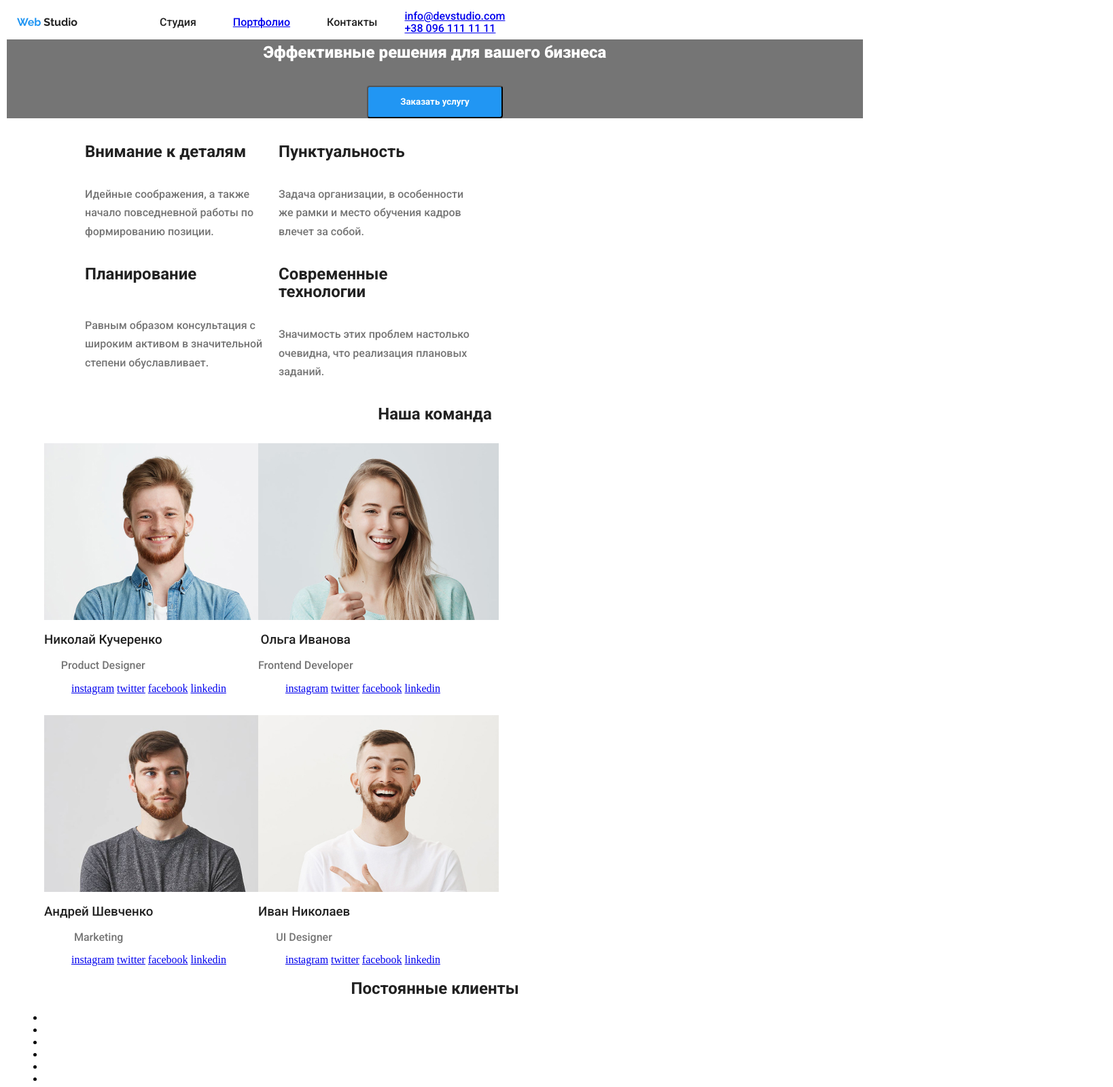
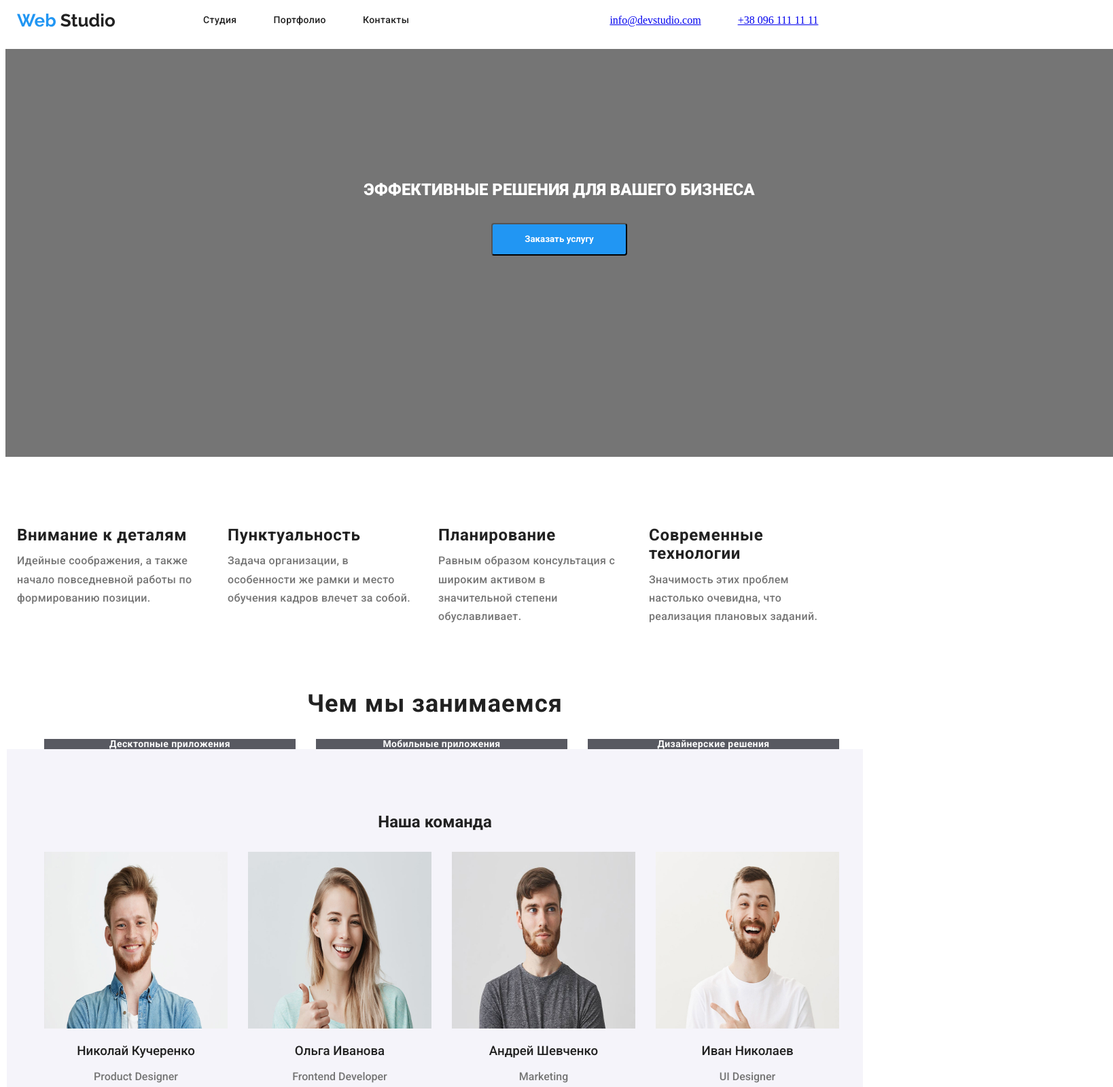
Before and after one commit to olena-bystra/goit-markup-hw-03-2, a plain HTML site: page index.html in a window 1280 px wide. Shown: the top 1599 px of the page at 68% size, 1638 px wide, since content can reach past the window. Drawn offline with Linux system fonts and the light colour scheme.

Commit message:
геометрия страницы поправлена

```diff
--- a/css/styles.css
+++ b/css/styles.css
@@ -3,11 +3,10 @@
 }
 
 .body{
-    width: 1230px;
-    padding-left: 15px;
-    padding-right: 15px;
-    margin-left: auto;
-    margin-right: auto;
+    font-family: Roboto, Raleway;
+    font-size: 14px;
+    line-height: 1.625;
+    letter-spacing: 0.02em;
 }
 
 .container{
@@ -16,6 +15,7 @@
     padding-right: 15px;
     margin-left: auto;
     margin-right: auto;
+    /*outline: 2px solid tomato;*/
 }
 :root{
     --main-text-color: #757575;
@@ -29,6 +29,7 @@
 .header{
     display: flex;
     align-items: center;
+   /* outline: 2px solid tomato;*/
 }
 
 .nav{
@@ -42,11 +43,14 @@
 
 .logo{
     margin-right: 81px;
+    width: 153px;
     font-family: Raleway;
     font-weight: bold;
+    font-size: 26px;
     line-height: 1.1;
     color: var(--title-text-color);
     text-decoration: none;
+    /*outline: 2px solid tomato;*/
 }
 
 .accent{
@@ -56,9 +60,12 @@
 .nav {
     font-family: Roboto;
     font-weight: 500;
-    line-height: 1.1;
+    font-size: 14px;
+    line-height: 1.14;
+    letter-spacing: 0.03em;
     color: var(--title-text-color);
     text-decoration: none;
+    /*outline: 2px solid tomato;*/
 }
 
 .nav:focus,
@@ -66,37 +73,67 @@
     color: #2196F3;
 }
 
-.kontakt{
-    display:block;
-    margin:auto;
+.box-kontakt{
+    display: inline-block;
+    margin-right: 0;
+    margin-left: 295px;
+    justify-content: end;
+    /*outline: 2px solid tomato;*/
 }
 
-.kontakt {
+.phone
+.email {
     font-family: Roboto;
     font-weight: 500;
-    line-height: 1.1;
+    font-size: 14px;
+    line-height: 1.14;
+    letter-spacing: 0.02em;
+    text-decoration: none;
     color: var(--main-text-color);
-    text-decoration: none;
+
+}
+
+.phone{
+    margin-right: 0;
+    /*outline: 2px solid tomato;*/
+}
+
+.email{
+    margin-right: 50px;
+    /*outline: 2px solid tomato;*/
 }
 
 /*--HERO--*/
 .hero{
+    width: 1600px;
+    height: 600px;
     background-color: #757575;
+    text-align: center;
 }
 
 .hero-section{
     text-align: center;
+    margin-bottom: 82px;
+    /*outline: 2px solid tomato;*/
 }
 
 .hero-title {
-    margin-top: 0;
+    margin-left: auto;
+    margin-right: auto;
+    padding-top: 188px;
+    width: 696px;
     margin-bottom: 30px;
+    white-space: pre-wrap;
+
     font-family: Roboto;
     font-weight: 900;
     line-height: 1.6;
     color: #ffffff;
     text-decoration: none;
     text-align: center;
+    text-transform: uppercase;
+    /*background-color: #2196F3;*/
+   /* outline: 2px solid tomato;*/
 }
 
 .button-hero {
@@ -108,21 +145,24 @@
     font-family: Roboto;
     font-weight: bold;
     line-height: 1.8;
-    color:#ffffff ;
-    background-color:  #2196F3;
+    color: #ffffff ;
+    background-color: #2196F3;
+   /* outline: 2px solid tomato;*/
 }
 
 /*--ADVANTAGES--*/
 
 .advantages-item{
     display: flex;
-    flex-wrap: wrap;
-    width: calc((100% - 30px) / 2);
-    margin-left: 30px;
+    padding: 0;
+    margin-top: 0;
+    justify-content: space-between;
+    align-self: center;
+   /* outline: 2px solid tomato; */
 }
 
-.advantages-item:nth-child(2n){
-    margin-left: 0;
+.advantages-list:ntn-last-child{
+    margin-right: 0;
 }
 
 .advantages-item:nth-last-child(-n+2){
@@ -130,27 +170,101 @@
 }
 
 .advantages-title {
+    width: 270px;
+    margin-bottom: 10px;
+    text-align: start;
+    align-items: center;
+
     font-family: Roboto;
     font-weight: bold;
-    line-height: 1.1;
-     color:var(--title-text-color);
+    line-height: 1.142;
+    letter-spacing: 0.03em;
+    color:var(--title-text-color);
+    text-decoration: none;
+    /*outline: 2px solid tomato;*/
 }
 
 .advantages-text {
+    width: 270px;
+    margin-top: 0;
+    margin-bottom: 0em;
+    text-align: start;
+
     font-family: Roboto;
     font-weight: normal;
-    line-height: 1.7;
+    line-height: 1.71;
+    letter-spacing: 0.02em;
     color: var(--main-text-color);
+    /*outline: 2px solid tomato;*/
+}
+
+.advantages-list{
+    display: block;
+    width: 270px;
+    margin-right: 30px;
+    justify-content: space-between;
+   /* outline: 2px solid tomato;*/
+}
+
+.advantages-list:ntn(:last-child){
+    margin-right: 0;
+}
+
+/*--DOING--*/
+
+.doing-title{
+    margin-top: 0;
+    padding-top: 94px;
+
+    font-family: Roboto;
+    font-weight: bold;
+    font-size: 36px;
+    line-height: 1.166;
+    letter-spacing: 0.03em;
+    text-align: center;
+    color: var(--title-text-color);
+   /* outline: 2px solid tomato;*/
+}
+
+.doing-item{
+    display: flex;
+    margin-bottom: 0;
+    margin-top: 0;
+    margin-left: auto;
+    margin-right: auto;
+}
+
+.doing-list{
+    display: inline-block;
+    width: 370px;
+    margin-right: 30px;
+    text-align: center;
+
+    font-family: Roboto;
+    font-weight: bold;
+    font-size: 14px;
+    line-height: 1.14;
+    letter-spacing: 0.03em;
+    color: white;
+    background-color: rgba(47, 48, 58, 0.8);
+    /*outline: 2px solid tomato;*/
+}
+
+.doing-list:nth-last-child(-n+1){
+    margin-right: 0;
 }
 
 /*--COMMAND--*/
 
+.command{
+    background-color: #F5F4FA;;
+}
+
 .command-item{
     display: flex;
-    flex-wrap: wrap;
-    width: calc((100% - 30px ) / 2);
-    margin-right: 30px;
-    margin-bottom: 30px;
+    margin-top: 0;
+    margin-left: auto;
+    margin-right: auto;
 }
 
 .command-item:nth-child(2n){
@@ -159,6 +273,16 @@
 
 .command-item:nth-last-child(-n+2){
     margin-bottom: 0;
+}
+
+.command-list{
+    display: inline-block;
+    margin-right: 30px;
+   /* outline: 2px solid tomato;*/
+}
+
+.command-list:nth-last-child(-n+1){
+    margin-right: 0;
 }
 
 .name{
@@ -172,6 +296,8 @@
 
 .command-title {
     margin-bottom: 30px;
+    margin-top: 0;
+    padding-top: 94px;
     font-family: Roboto;
     font-weight: bold;
     line-height: 1.1;
@@ -203,12 +329,16 @@
 /*--CLIENTS--*/
 
 .clients-title {
+    margin-top: 0;
+    padding-top: 94px;
+
     font-family: Roboto;
     font-weight: bold;
     line-height: 1.1;
     text-align: center;
     color: var(--title-text-color);
 }
+
  /*--FOOTER--*/
 
  .bottom{
@@ -274,6 +404,10 @@
 .page-item{
     display: flex;
     justify-content: center;
+    margin-bottom: 0;
+    margin-top: 0;
+    padding-left: 0;
+    /*outline: 2px solid tomato;*/
 }
 
 .page-menu-title {
@@ -289,6 +423,11 @@
     border: 1px solid transparent
 }
 
+.page-list{
+    display: inline-block;
+    padding-top: 93px;
+}
+
 .page-item:not(:last-child){
     margin-right: 0;
 }
@@ -298,18 +437,32 @@
     color: #ffffff;
     background-color: #2196F3;
 }
- /*--PORTFOLIO--*/
+ /*--PORTFOLIO images--*/
 
 .portfolio-item{
     display: flex;
     flex-wrap: wrap;
+    margin-top: 0;
+    margin-bottom: 0;
+    margin-left: auto;
+    margin-right: auto;
+    padding-left: 0;
+    padding-top: 50px;
+    margin-bottom: 94px;
+    justify-content: center;
+    /*outline: 2px solid tomato;*/
 }
 
-.portfolio-item{
+.portfolio-list:nth-child(3n){
+    margin-right: 0;
+}
+.portfolio-list{
+    display: inline-block;
     margin-right: 30px;
+    /*outline: 2px solid tomato;*/
 }
 
-.portfolio-item.advantages-item:nth-child(2n){
+.portfolio-item.advantages-item:nth-child(){
     margin-right: 0;
 }
 
--- a/index.html
+++ b/index.html
@@ -20,15 +20,13 @@
             <nav>
                 <ul class="nav">
                     <li class="nav">Студия</li>
-                    <li class="nav"><a href="./portfolio.html">Портфолио</a></li>
+                    <li class="nav"><a href="./portfolio.html" class="nav">Портфолио</a></li>
                     <li class="nav">Контакты</li>
                 </ul>
             </nav>
             <div class="box-kontakt">
-                <ul class="kontakt">
-                    <li class="kontakt"><a href="maito:info@devstudio.com">info@devstudio.com</a></li>
-                    <li class="kontakt"><a href="tel:+380961111111">+38 096 111 11 11</a></li>
-                </ul>
+                <a href="maito:info@devstudio.com" class="email">info@devstudio.com</a>
+                <a href="tel:+380961111111" class="phone">+38 096 111 11 11</a>
             </div>
         </div>
     </header>
@@ -44,28 +42,28 @@
         <section class="advantages-section">
             <div class="container advantages">
                 <ul class="advantages-item">
-                    <li class="advantages-item">
+                    <li class="advantages-list">
                         <h2 class="advantages-title">Внимание к деталям</h2>
                         <p class="advantages-text">
                             Идейные соображения, а также начало повседневной работы по
                             формированию позиции.
                         </p>
                     </li>
-                    <li class="advantages-item">
+                    <li class="advantages-list">
                         <h2 class="advantages-title">Пунктуальность</h2>
                         <p class="advantages-text">
                             Задача организации, в особенности же рамки и место обучения кадров
                             влечет за собой.
                         </p>
                     </li>
-                    <li class="advantages-item">
+                    <li class="advantages-list">
                         <h2 class="advantages-title">Планирование</h2>
                         <p class="advantages-text">
                             Равным образом консультация с широким активом в значительной степени
                             обуславливает.
                         </p>
                     </li>
-                    <li class="advantages-item">
+                    <li class="advantages-list">
                         <h2 class="advantages-title">Современные технологии</h2>
                         <p class="advantages-text">
                             Значимость этих проблем настолько очевидна, что реализация плановых
@@ -76,11 +74,22 @@
             </div>
         </section>
 
+        <section>
+            <div class="container doing">
+                <h2 class="doing-title">Чем мы занимаемся</h2>
+                <ul class="doing-item">
+                    <li class="doing-list">Десктопные приложения</li>
+                    <li class="doing-list">Мобильные приложения</li>
+                    <li class="doing-list">Дизайнерские решения</li>
+                </ul>
+            </div>
+        </section>
+
         <section class="command-section">
             <div class="container command">
                 <h2 class="command-title">Наша команда</h2>
                 <ul class="command-item">
-                    <li class="command-item"><img src="./images/img(1).jpg" width="354" height="260"
+                    <li class="command-list"><img src="./images/img(1).jpg" width="270" height="260"
                             alt="Николай Кучеренко" />
                         <div class="name">
                             <h3 class="command-name">Николай Кучеренко</h3>
@@ -106,7 +115,7 @@
                         </ul>
                     </li>
 
-                    <li class="command-item"><img src="./images/img (2).jpg" width="354" height="260"
+                    <li class="command-list"><img src="./images/img (2).jpg" width="270" height="260"
                             alt="Ольга Иванова" />
                         <div class="name">
                             <h3 class="command-name">Ольга Иванова</h3>
@@ -132,7 +141,7 @@
                         </ul>
                     </li>
 
-                    <li class="command-item"><img src="./images/img (3).jpg" width="354" height="260"
+                    <li class="command-list"><img src="./images/img (3).jpg" width="270" height="260"
                             alt="Андрей Шевченко" />
                         <div class="name">
                             <h3 class="command-name">Андрей Шевченко</h3>
@@ -158,7 +167,7 @@
                         </ul>
                     </li>
 
-                    <li class="command-item"><img src="./images/img (4).jpg" width="354" height="260"
+                    <li class="command-list"><img src="./images/img (4).jpg" width="270" height="260"
                             alt="Иван Николаев" />
                         <div class="name">
                             <h3 class="command-name">Иван Николаев</h3>
```
Also changed, not shown: portfolio.html (+19 -20 lines).
